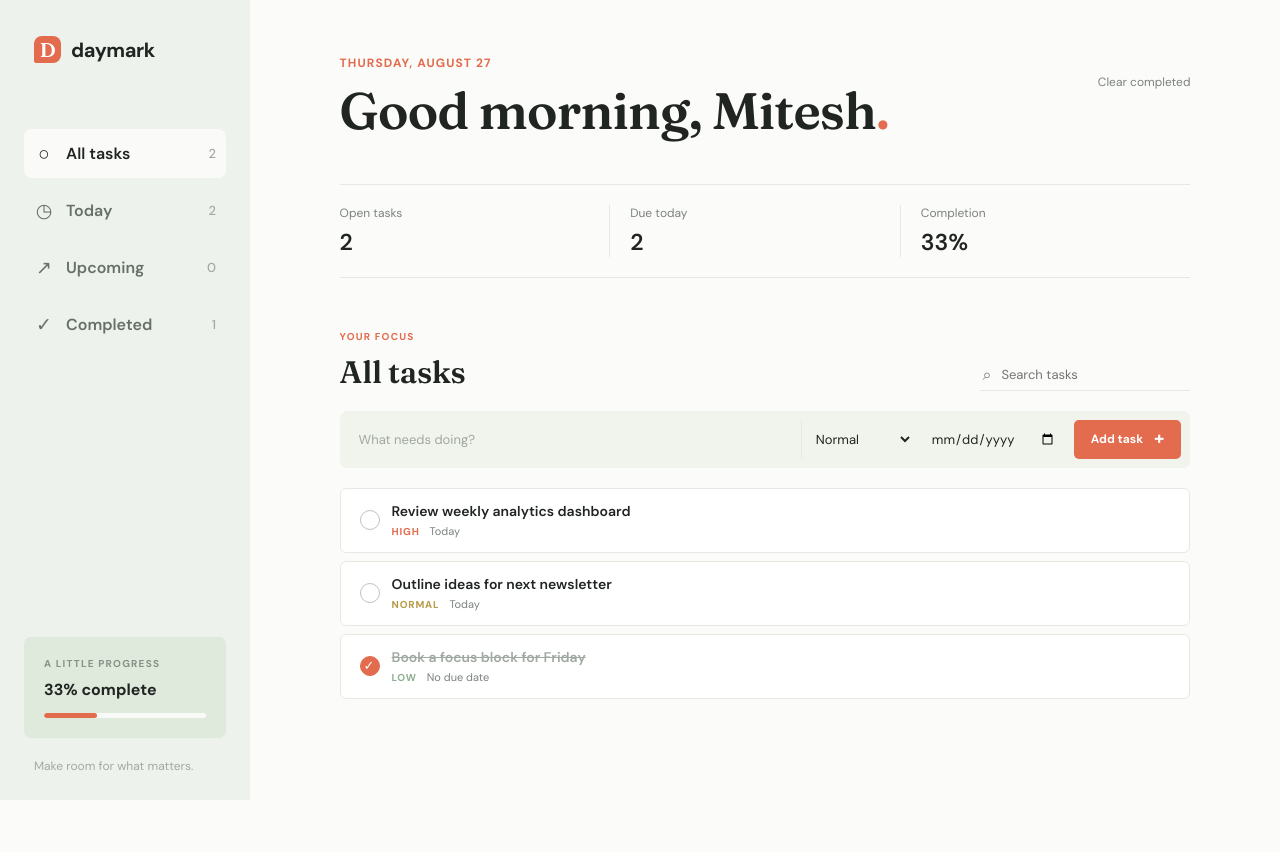
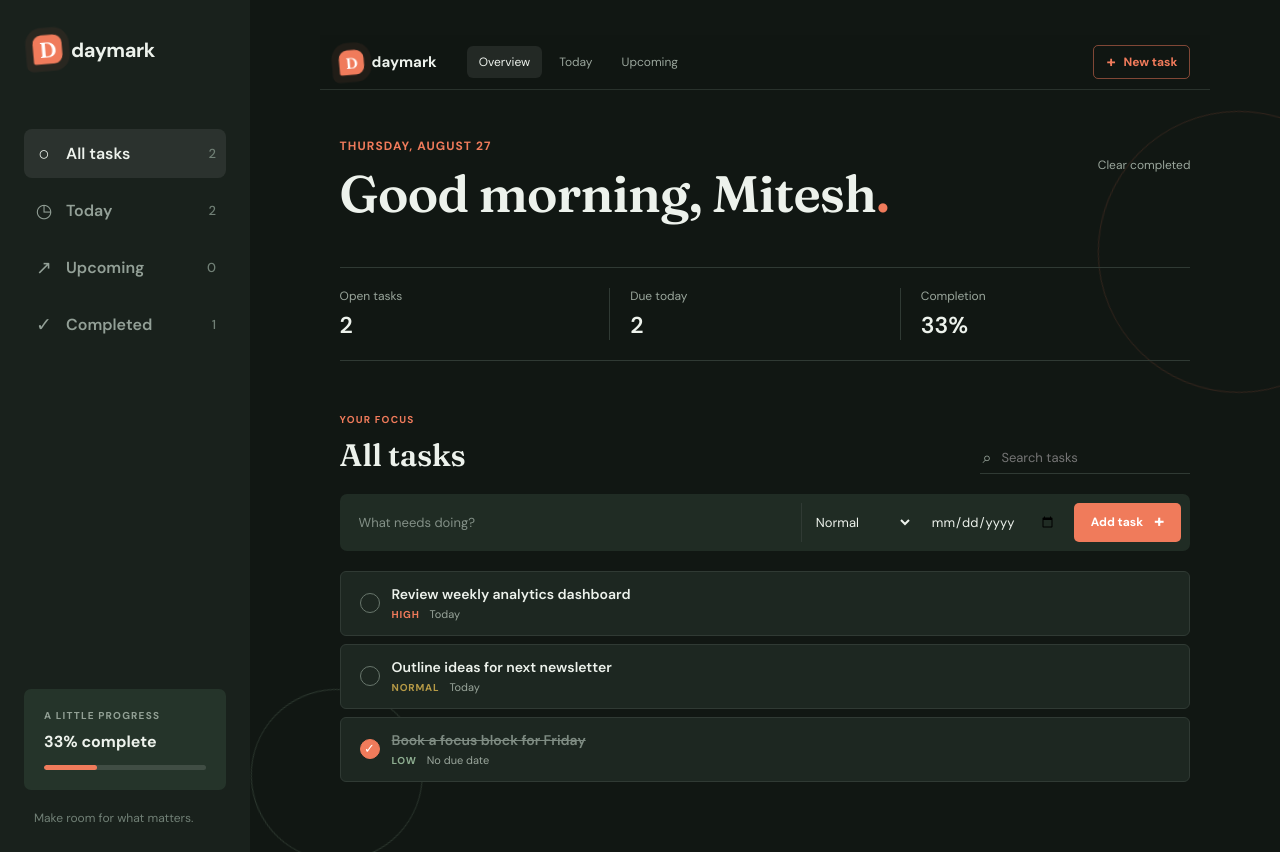
Before and after one commit to MITESH-10/TODOLIST, a plain HTML site: page index.html in a window 1280 px wide. Before the commit the page ends 800 px from the top, so only its background shows below. Drawn offline with Linux system fonts and the light colour scheme.

Commit message:
nav bars

```diff
--- a/app.js
+++ b/app.js
@@ -47,7 +47,8 @@ function escapeHtml(text) { const div = document.createElement("div"); div.textC
 elements.form.addEventListener("submit", event => { event.preventDefault(); const title = elements.input.value.trim(); if (!title) return; tasks.unshift({ id: Date.now(), title, priority: elements.priority.value, due: elements.due.value, done: false }); save(); elements.form.reset(); render(); elements.input.focus(); });
 elements.list.addEventListener("click", event => { const target = event.target.closest("[data-action]"); if (!target) return; const id = Number(target.dataset.id); if (target.dataset.action === "delete") tasks = tasks.filter(task => task.id !== id); if (target.dataset.action === "toggle") { const task = tasks.find(item => item.id === id); task.done = !task.done; } save(); render(); });
 elements.search.addEventListener("input", render);
-document.querySelectorAll(".nav-item").forEach(button => button.addEventListener("click", () => { currentFilter = button.dataset.filter; document.querySelectorAll(".nav-item").forEach(item => item.classList.toggle("active", item === button)); document.querySelector("#view-title").textContent = button.textContent.replace(/\d+$/, "").trim(); render(); }));
+document.querySelectorAll(".nav-item, .top-nav-link").forEach(button => button.addEventListener("click", () => { currentFilter = button.dataset.filter; document.querySelectorAll(".nav-item, .top-nav-link").forEach(item => item.classList.toggle("active", item.dataset.filter === currentFilter)); document.querySelector("#view-title").textContent = currentFilter === "all" ? "All tasks" : button.textContent.replace(/\d+$/, "").trim(); render(); }));
 document.querySelector("#clear-completed").addEventListener("click", () => { tasks = tasks.filter(task => !task.done); save(); render(); });
+document.querySelector("#nav-new-task").addEventListener("click", () => { elements.input.focus(); elements.input.scrollIntoView({ behavior: "smooth", block: "center" }); });
 document.querySelector("#date-label").textContent = new Date().toLocaleDateString(undefined, { weekday: "long", month: "long", day: "numeric" });
 render();
--- a/index.html
+++ b/index.html
@@ -29,6 +29,15 @@
     </aside>
 
     <main class="main-content">
+      <nav class="top-nav" aria-label="Primary navigation">
+        <a class="top-nav-brand" href="#top"><span class="brand-mark">D</span><span>daymark</span></a>
+        <div class="top-nav-links">
+          <button class="top-nav-link active" data-filter="all" type="button">Overview</button>
+          <button class="top-nav-link" data-filter="today" type="button">Today</button>
+          <button class="top-nav-link" data-filter="upcoming" type="button">Upcoming</button>
+        </div>
+        <button class="top-nav-action" id="nav-new-task" type="button"><span>+</span> New task</button>
+      </nav>
       <header class="topbar">
         <div>
           <p class="eyebrow" id="date-label">Thursday, August 27</p>
--- a/style.css
+++ b/style.css
@@ -1,42 +1,60 @@
 :root {
-  --ink: #202522;
-  --muted: #7b827c;
-  --line: #e4e9e1;
-  --paper: #fbfcf9;
-  --sidebar: #eef2ec;
-  --accent: #e36b4e;
-  --accent-dark: #c75239;
-  --mint: #c9ddc9;
+  --ink: #edf2ec;
+  --muted: #9aa69c;
+  --line: #303a34;
+  --paper: #111713;
+  --sidebar: #19211c;
+  --surface: #1d2721;
+  --surface-soft: #202c24;
+  --accent: #f07b5b;
+  --accent-dark: #dc6245;
+  --mint: #b8d5bd;
   --yellow: #f4d88b;
 }
 
 * { box-sizing: border-box; }
-body { margin: 0; color: var(--ink); background: var(--paper); font-family: "DM Sans", sans-serif; }
+body { margin: 0; color: var(--ink); background: var(--paper); font-family: "DM Sans", sans-serif; overflow-x: hidden; }
+body::before, body::after { content: ""; position: fixed; pointer-events: none; z-index: -1; border: 1px solid rgba(227,107,78,.16); border-radius: 50%; }
+body::before { width: 280px; height: 280px; right: -120px; top: 12%; animation: drift 18s ease-in-out infinite; }
+body::after { width: 170px; height: 170px; left: 18%; bottom: -90px; border-color: rgba(142,174,145,.22); animation: drift-reverse 14s ease-in-out infinite; }
 button, input, select { font: inherit; }
 button { cursor: pointer; }
-.app-shell { min-height: 100vh; display: grid; grid-template-columns: 250px minmax(0, 1fr); }
+.app-shell { min-height: 100vh; display: grid; grid-template-columns: 250px minmax(0, 1fr); animation: page-in .7s cubic-bezier(.22, 1, .36, 1) both; }
 .sidebar { background: var(--sidebar); padding: 36px 24px 26px; display: flex; flex-direction: column; }
 .brand { display: flex; align-items: center; gap: 10px; font-size: 20px; font-weight: 700; letter-spacing: -.4px; margin: 0 10px 66px; }
-.brand-mark { background: var(--accent); color: white; display: grid; place-items: center; width: 27px; height: 27px; border-radius: 8px 8px 8px 2px; font-family: Fraunces, serif; }
+.brand-mark { background: var(--accent); color: white; display: grid; place-items: center; width: 27px; height: 27px; border-radius: 8px 8px 8px 2px; font-family: Fraunces, serif; animation: mark-breathe 3.5s ease-in-out infinite; }
 .nav { display: grid; gap: 8px; }
-.nav-item { border: 0; background: transparent; color: #657068; display: flex; align-items: center; gap: 12px; padding: 12px 10px; text-align: left; border-radius: 8px; font-weight: 600; }
-.nav-item:hover, .nav-item.active { color: var(--ink); background: rgba(255,255,255,.7); }
-.nav-icon { width: 20px; text-align: center; font-size: 19px; font-weight: 400; }
-.nav-count { margin-left: auto; color: #a1aaa2; font-size: 13px; font-weight: 500; }
-.sidebar-note { margin-top: auto; padding: 20px; background: #dfe9dc; border-radius: 7px; }
-.note-kicker, .section-kicker { display: block; color: #879188; text-transform: uppercase; letter-spacing: 1.2px; font-size: 10px; font-weight: 700; }
+.nav-item { border: 0; background: transparent; color: #93a097; display: flex; align-items: center; gap: 12px; padding: 12px 10px; text-align: left; border-radius: 8px; font-weight: 600; transition: color .22s ease, background .22s ease, transform .22s ease; }
+.nav-item:hover, .nav-item.active { color: var(--ink); background: rgba(255,255,255,.08); }
+.nav-item:hover { transform: translateX(4px); }
+.nav-icon { width: 20px; text-align: center; font-size: 19px; font-weight: 400; transition: transform .3s ease; }
+.nav-item:hover .nav-icon { transform: rotate(15deg) scale(1.12); }
+.nav-count { margin-left: auto; color: #718076; font-size: 13px; font-weight: 500; }
+.sidebar-note { margin-top: auto; padding: 20px; background: #25342a; border-radius: 7px; }
+.note-kicker, .section-kicker { display: block; color: #92a095; text-transform: uppercase; letter-spacing: 1.2px; font-size: 10px; font-weight: 700; }
 .sidebar-note strong { display: block; margin: 9px 0 13px; font-size: 16px; }
-.progress-track { height: 5px; background: rgba(255,255,255,.8); border-radius: 99px; overflow: hidden; }
-.progress-track span { display: block; height: 100%; width: 0; background: var(--accent); border-radius: inherit; transition: width .4s ease; }
-.sidebar-footer { color: #a1aaa2; font-size: 12px; margin: 20px 10px 0; }
+.progress-track { height: 5px; background: rgba(255,255,255,.12); border-radius: 99px; overflow: hidden; }
+.progress-track span { display: block; height: 100%; width: 0; background: var(--accent); border-radius: inherit; transition: width .7s cubic-bezier(.22, 1, .36, 1); }
+.sidebar-footer { color: #718076; font-size: 12px; margin: 20px 10px 0; }
 .main-content { max-width: 1050px; width: 100%; padding: 55px 7vw 70px; }
+.top-nav { position: sticky; top: 0; z-index: 5; display: flex; align-items: center; gap: 30px; min-height: 54px; margin: -20px -20px 48px; padding: 10px 20px; background: rgba(17,23,19,.86); border-bottom: 1px solid rgba(48,58,52,.8); backdrop-filter: blur(14px); animation: nav-drop .6s .1s cubic-bezier(.22,1,.36,1) both; }
+.top-nav-brand { display: flex; align-items: center; gap: 9px; color: var(--ink); text-decoration: none; font-size: 15px; font-weight: 700; }
+.top-nav-brand .brand-mark { width: 23px; height: 23px; font-size: 14px; }
+.top-nav-links { display: flex; align-items: center; gap: 5px; }
+.top-nav-link { border: 0; border-radius: 6px; color: var(--muted); background: transparent; padding: 8px 12px; font-size: 12px; transition: color .2s ease, background .2s ease, transform .2s ease; }
+.top-nav-link:hover, .top-nav-link.active { color: var(--ink); background: rgba(255,255,255,.08); }
+.top-nav-link:hover { transform: translateY(-2px); }
+.top-nav-action { margin-left: auto; border: 1px solid rgba(240,123,91,.5); border-radius: 5px; color: var(--accent); background: transparent; padding: 8px 12px; font-size: 12px; font-weight: 700; transition: color .2s ease, background .2s ease, transform .2s ease; }
+.top-nav-action span { display: inline-block; margin-right: 5px; font-size: 16px; line-height: 0; vertical-align: -1px; }
+.top-nav-action:hover { color: white; background: var(--accent); transform: translateY(-2px); }
 .topbar { display: flex; justify-content: space-between; align-items: flex-start; gap: 24px; }
 .eyebrow { color: var(--accent); font-size: 12px; font-weight: 700; letter-spacing: 1.1px; text-transform: uppercase; margin: 0 0 13px; }
 h1, h2, h3, p { margin-top: 0; }
 h1 { font-family: Fraunces, serif; font-size: clamp(34px, 4vw, 54px); line-height: 1.05; font-weight: 600; letter-spacing: -.8px; margin-bottom: 0; }
 .title-dot { color: var(--accent); }
-.clear-button { border: 0; color: var(--muted); background: transparent; font-size: 12px; margin-top: 11px; padding: 8px 0; }
+.clear-button { border: 0; color: var(--muted); background: transparent; font-size: 12px; margin-top: 11px; padding: 8px 0; transition: color .2s ease, transform .2s ease; }
 .clear-button:hover { color: var(--accent-dark); }
+.clear-button:hover { transform: translateY(-2px); }
 .summary-row { display: flex; gap: 0; border-block: 1px solid var(--line); margin-top: 46px; padding: 20px 0; }
 .summary-row > div { flex: 1; border-right: 1px solid var(--line); padding-left: 20px; }
 .summary-row > div:first-child { padding-left: 0; }
@@ -47,29 +65,40 @@ h1 { font-family: Fraunces, serif; font-size: clamp(34px, 4vw, 54px); line-heigh
 .section-heading { display: flex; justify-content: space-between; align-items: end; gap: 20px; margin-bottom: 20px; }
 .section-kicker { color: var(--accent); margin-bottom: 10px; }
 h2 { font-family: Fraunces, serif; font-size: 31px; font-weight: 600; letter-spacing: -.3px; margin-bottom: 0; }
-.search-box { width: 210px; display: flex; align-items: center; gap: 8px; color: var(--muted); border-bottom: 1px solid var(--line); padding: 5px 2px; }
+.search-box { width: 210px; display: flex; align-items: center; gap: 8px; color: var(--muted); border-bottom: 1px solid var(--line); padding: 5px 2px; transition: color .25s ease, border-color .25s ease, transform .25s ease; }
+.search-box:focus-within { color: var(--accent); border-color: var(--accent); transform: translateY(-2px); }
 .search-box input { border: 0; background: transparent; outline: 0; width: 100%; color: var(--ink); font-size: 13px; }
-.new-task { display: grid; grid-template-columns: minmax(150px, 1fr) 112px 145px auto; gap: 8px; background: #f0f4ed; padding: 9px; border-radius: 7px; margin-bottom: 20px; }
+.new-task { display: grid; grid-template-columns: minmax(150px, 1fr) 112px 145px auto; gap: 8px; background: var(--surface-soft); padding: 9px; border-radius: 7px; margin-bottom: 20px; }
 .new-task input, .new-task select { min-width: 0; border: 0; background: transparent; outline: 0; color: var(--ink); padding: 10px; font-size: 13px; }
-.new-task input::placeholder { color: #a0a8a0; }
+.new-task input::placeholder { color: #839087; }
 .new-task select { border-left: 1px solid var(--line); }
-.add-button { border: 0; color: white; background: var(--accent); border-radius: 5px; padding: 0 17px; font-size: 12px; font-weight: 700; }
-.add-button:hover { background: var(--accent-dark); }
+.add-button { border: 0; color: white; background: var(--accent); border-radius: 5px; padding: 0 17px; font-size: 12px; font-weight: 700; transition: background .2s ease, transform .2s ease, box-shadow .2s ease; }
+.add-button:hover { background: var(--accent-dark); transform: translateY(-3px); box-shadow: 0 7px 15px rgba(199,82,57,.2); }
+.add-button:active { transform: translateY(0) scale(.98); }
 .add-button span { font-size: 18px; line-height: 0; margin-left: 8px; vertical-align: -1px; }
 .task-list { display: grid; gap: 8px; }
-.task { display: grid; grid-template-columns: 23px minmax(0,1fr) auto; align-items: center; gap: 13px; min-height: 65px; padding: 11px 15px; border: 1px solid var(--line); background: white; border-radius: 6px; animation: rise .35s ease both; }
-.task:hover { border-color: #cfd9ce; box-shadow: 0 5px 17px rgba(46, 58, 45, .05); }
-.check { width: 20px; height: 20px; appearance: none; border: 1.5px solid #bbc5bb; border-radius: 50%; background: white; position: relative; }
-.check:checked { background: var(--accent); border-color: var(--accent); }
+.task { display: grid; grid-template-columns: 23px minmax(0,1fr) auto; align-items: center; gap: 13px; min-height: 65px; padding: 11px 15px; border: 1px solid var(--line); background: var(--surface); border-radius: 6px; animation: rise .5s cubic-bezier(.22, 1, .36, 1) both; transition: border-color .25s ease, box-shadow .25s ease, transform .25s ease; }
+.task:hover { border-color: #cfd9ce; box-shadow: 0 9px 22px rgba(46, 58, 45, .08); transform: translateX(5px); }
+.check { width: 20px; height: 20px; appearance: none; border: 1.5px solid #68766c; border-radius: 50%; background: transparent; position: relative; }
+.check { transition: background .2s ease, border-color .2s ease, transform .2s ease; }
+.check:hover { transform: scale(1.12); }
+.check:checked { background: var(--accent); border-color: var(--accent); animation: check-pop .35s ease both; }
 .check:checked::after { content: "✓"; position: absolute; color: white; font-size: 13px; left: 3px; top: 0; }
 .task-copy { min-width: 0; }
 .task-title { margin: 0 0 4px; font-size: 14px; font-weight: 600; overflow-wrap: anywhere; }
-.task.done .task-title { color: #a1aaa2; text-decoration: line-through; }
+.task.done .task-title { color: #7e8b82; text-decoration: line-through; }
 .task-meta { display: flex; align-items: center; gap: 10px; color: var(--muted); font-size: 11px; }
 .priority { font-size: 10px; text-transform: uppercase; letter-spacing: .8px; font-weight: 700; }
 .priority-high { color: var(--accent); }.priority-low { color: #8eae91; }.priority-normal { color: #b69a46; }
-.delete-button { border: 0; background: transparent; color: #b8c0b8; font-size: 18px; padding: 5px; opacity: 0; }
+.delete-button { border: 0; background: transparent; color: #718076; font-size: 18px; padding: 5px; opacity: 0; }
 .task:hover .delete-button, .delete-button:focus { opacity: 1; }.delete-button:hover { color: var(--accent); }
-.empty-state { text-align: center; padding: 55px 20px; color: var(--muted); }.empty-mark { display: grid; place-items: center; width: 40px; height: 40px; margin: 0 auto 15px; color: #8eae91; background: #e8f0e5; border-radius: 50%; }.empty-state h3 { font-family: Fraunces, serif; color: var(--ink); font-size: 22px; margin-bottom: 6px; }.empty-state p { font-size: 13px; }
-@keyframes rise { from { opacity: 0; transform: translateY(5px); } to { opacity: 1; transform: translateY(0); } }
-@media (max-width: 760px) { .app-shell { display: block; }.sidebar { padding: 20px 16px 12px; }.brand { margin: 0 4px 18px; }.nav { display: flex; overflow-x: auto; gap: 4px; }.nav-item { white-space: nowrap; padding: 9px 10px; }.nav-count, .sidebar-note, .sidebar-footer { display: none; }.main-content { padding: 34px 20px 50px; }.topbar { align-items: flex-end; }.clear-button { font-size: 11px; white-space: nowrap; }.summary-row { margin-top: 30px; }.task-area { padding-top: 36px; }.section-heading { align-items: flex-start; flex-direction: column; }.search-box { width: 100%; }.new-task { grid-template-columns: 1fr 1fr; }.new-task input:first-child { grid-column: 1 / -1; }.add-button { min-height: 40px; }.task { grid-template-columns: 23px minmax(0,1fr) 20px; }.delete-button { opacity: 1; } }
+.empty-state { text-align: center; padding: 55px 20px; color: var(--muted); }.empty-mark { display: grid; place-items: center; width: 40px; height: 40px; margin: 0 auto 15px; color: #b8d5bd; background: #25342a; border-radius: 50%; }.empty-state h3 { font-family: Fraunces, serif; color: var(--ink); font-size: 22px; margin-bottom: 6px; }.empty-state p { font-size: 13px; }
+@keyframes page-in { from { opacity: 0; transform: translateY(16px); } to { opacity: 1; transform: translateY(0); } }
+@keyframes rise { from { opacity: 0; transform: translateY(12px); } to { opacity: 1; transform: translateY(0); } }
+@keyframes mark-breathe { 0%, 100% { transform: rotate(0) scale(1); box-shadow: 0 0 0 0 rgba(227,107,78,0); } 50% { transform: rotate(-5deg) scale(1.08); box-shadow: 0 0 0 7px rgba(227,107,78,.08); } }
+@keyframes check-pop { 0% { transform: scale(.78); } 65% { transform: scale(1.18); } 100% { transform: scale(1); } }
+@keyframes drift { 0%, 100% { transform: translate(0, 0) rotate(0); } 50% { transform: translate(-34px, 25px) rotate(18deg); } }
+@keyframes drift-reverse { 0%, 100% { transform: translate(0, 0) rotate(0); } 50% { transform: translate(25px, -35px) rotate(-22deg); } }
+@keyframes nav-drop { from { opacity: 0; transform: translateY(-14px); } to { opacity: 1; transform: translateY(0); } }
+@media (prefers-reduced-motion: reduce) { *, *::before, *::after { animation-duration: .01ms !important; animation-iteration-count: 1 !important; scroll-behavior: auto !important; transition-duration: .01ms !important; } }
+@media (max-width: 760px) { .app-shell { display: block; }.sidebar { padding: 20px 16px 12px; }.brand { margin: 0 4px 18px; }.nav { display: flex; overflow-x: auto; gap: 4px; }.nav-item { white-space: nowrap; padding: 9px 10px; }.nav-count, .sidebar-note, .sidebar-footer { display: none; }.main-content { padding: 20px 20px 50px; }.top-nav { margin: -20px -20px 34px; gap: 10px; }.top-nav-brand span:last-child, .top-nav-links { display: none; }.top-nav-action { margin-left: auto; }.topbar { align-items: flex-end; }.clear-button { font-size: 11px; white-space: nowrap; }.summary-row { margin-top: 30px; }.task-area { padding-top: 36px; }.section-heading { align-items: flex-start; flex-direction: column; }.search-box { width: 100%; }.new-task { grid-template-columns: 1fr 1fr; }.new-task input:first-child { grid-column: 1 / -1; }.add-button { min-height: 40px; }.task { grid-template-columns: 23px minmax(0,1fr) 20px; }.delete-button { opacity: 1; } }
```
